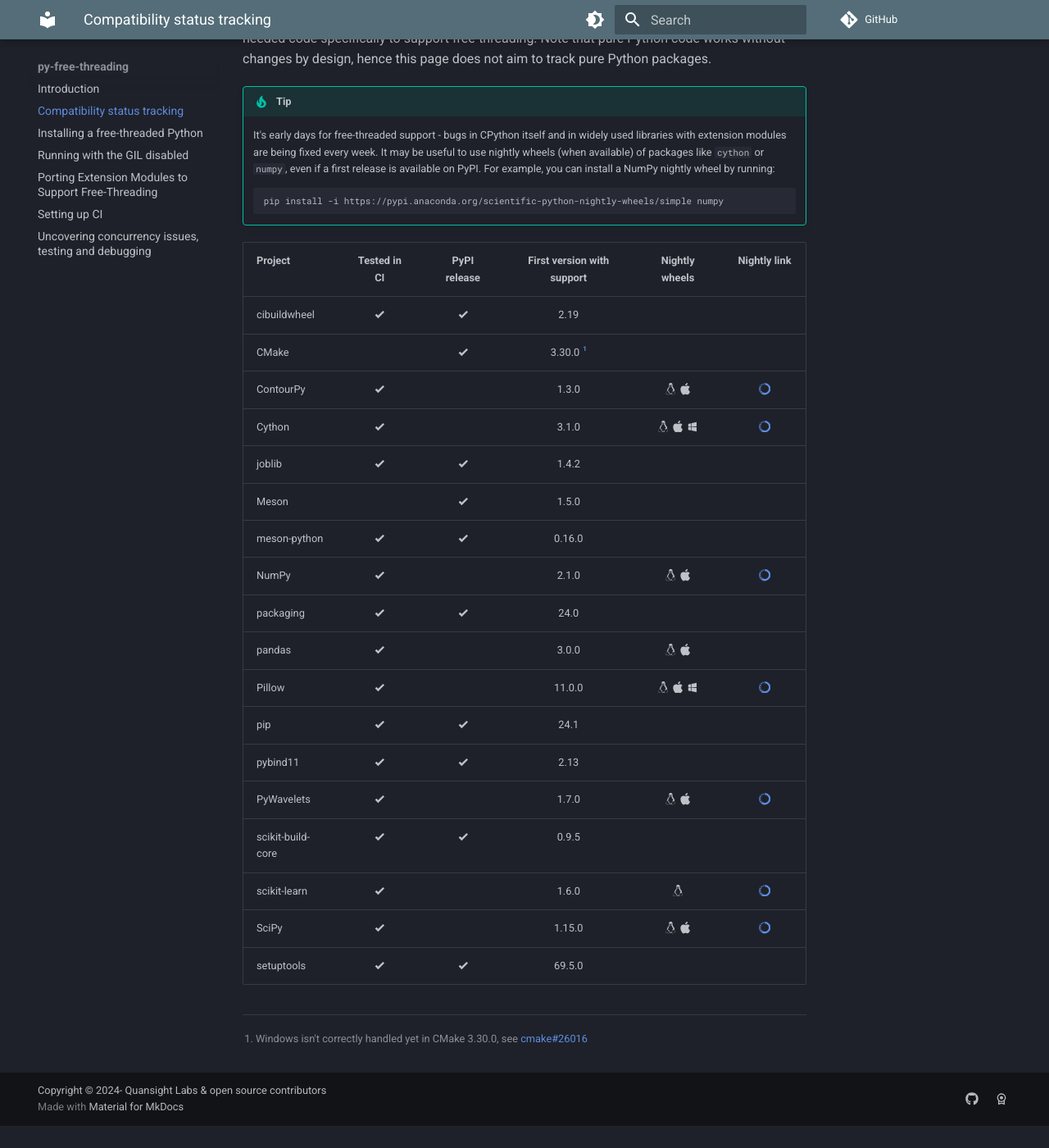
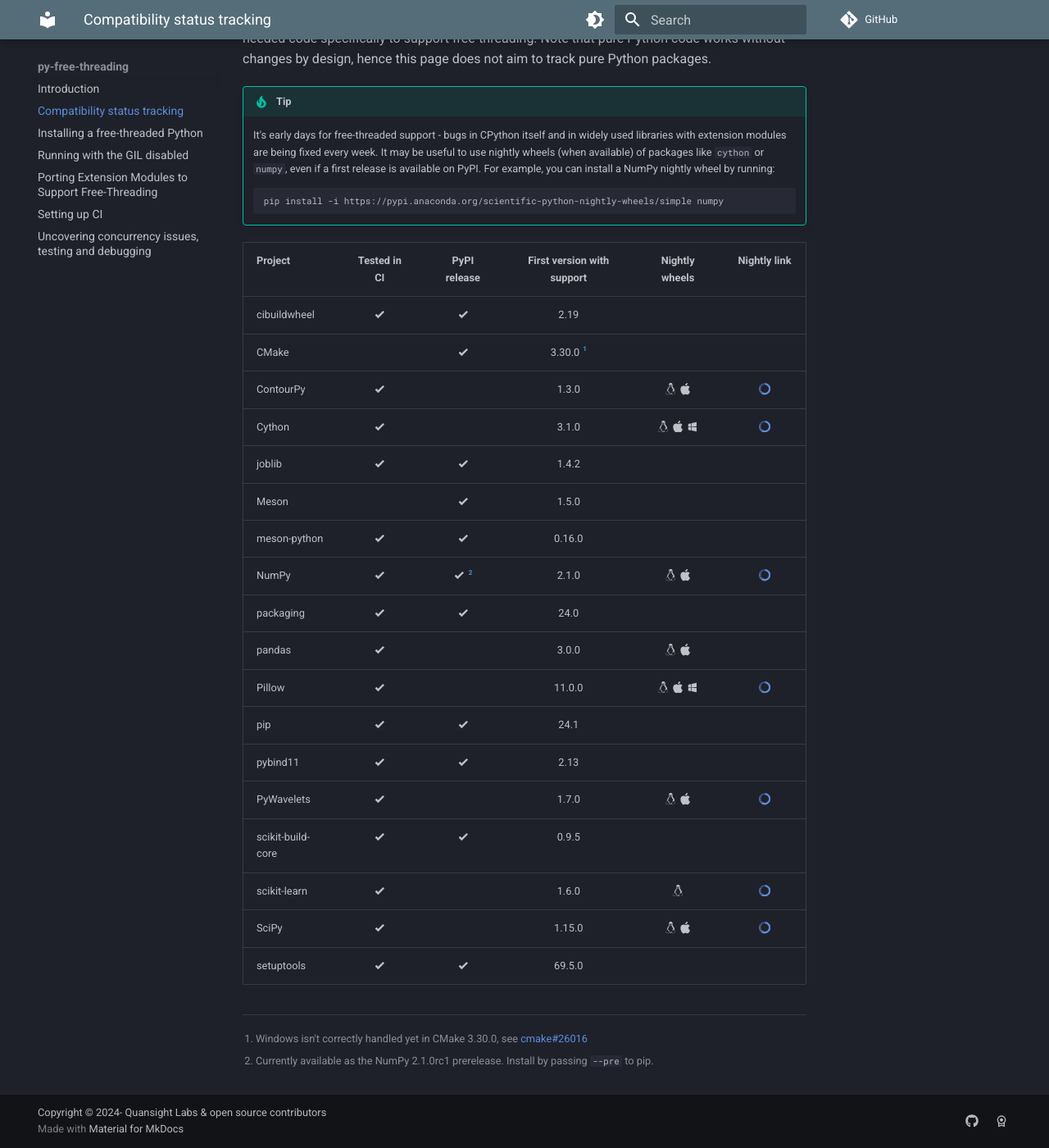
Before and after one commit to Quansight-Labs/free-threaded-compatibility, an MkDocs documentation site: the page built from docs/tracking.md, in a window 1280 px wide and 1400 px high, scrolled down 197 px. Shown: the whole window at 82% size. Built offline with MkDocs 1.6.1 and Material for MkDocs 9.7.7, drawn with Linux system fonts in a browser that asks for light colours; comment, search, counter and statistics services are not loaded; before the commit the page ends 1570 px from its top, so only the background shows below that.

Commit message:
update tracking doc for NumPy 2.1.0rc1

```diff
--- a/docs/tracking.md
+++ b/docs/tracking.md
@@ -28,7 +28,7 @@
 | joblib            | :material-check-bold: | :material-check-bold: |           1.4.2            |                                                            |                                                                                          |
 | Meson             |                       | :material-check-bold: |           1.5.0            |                                                            |                                                                                          |
 | meson-python      | :material-check-bold: | :material-check-bold: |           0.16.0           |                                                            |                                                                                          |
-| NumPy             | :material-check-bold: |                       |           2.1.0            |               :simple-linux: :simple-apple:                |    [:simple-anaconda:](https://anaconda.org/scientific-python-nightly-wheels/numpy/)     |
+| NumPy             | :material-check-bold: | :material-check-bold: [^numpy] |           2.1.0            |               :simple-linux: :simple-apple:                |    [:simple-anaconda:](https://anaconda.org/scientific-python-nightly-wheels/numpy/)     |
 | packaging         | :material-check-bold: | :material-check-bold: |            24.0            |                                                            |                                                                                          |
 | pandas            | :material-check-bold: |                       |           3.0.0            |               :simple-linux: :simple-apple:                |                                                                                          |
 | Pillow            | :material-check-bold: |                       |           11.0.0           | :simple-linux: :simple-apple: :material-microsoft-windows: |    [:simple-anaconda:](https://anaconda.org/scientific-python-nightly-wheels/pillow/)    |
@@ -41,3 +41,5 @@
 | setuptools        | :material-check-bold: | :material-check-bold: |           69.5.0           |                                                            |                                                                                          |
 
 [^cmake]: Windows isn't correctly handled yet in CMake 3.30.0, see [cmake#26016](https://gitlab.kitware.com/cmake/cmake/-/issues/26016)
+[^numpy]: Currently available as the NumPy 2.1.0rc1 prerelease. Install by
+    passing `--pre` to pip.
```
